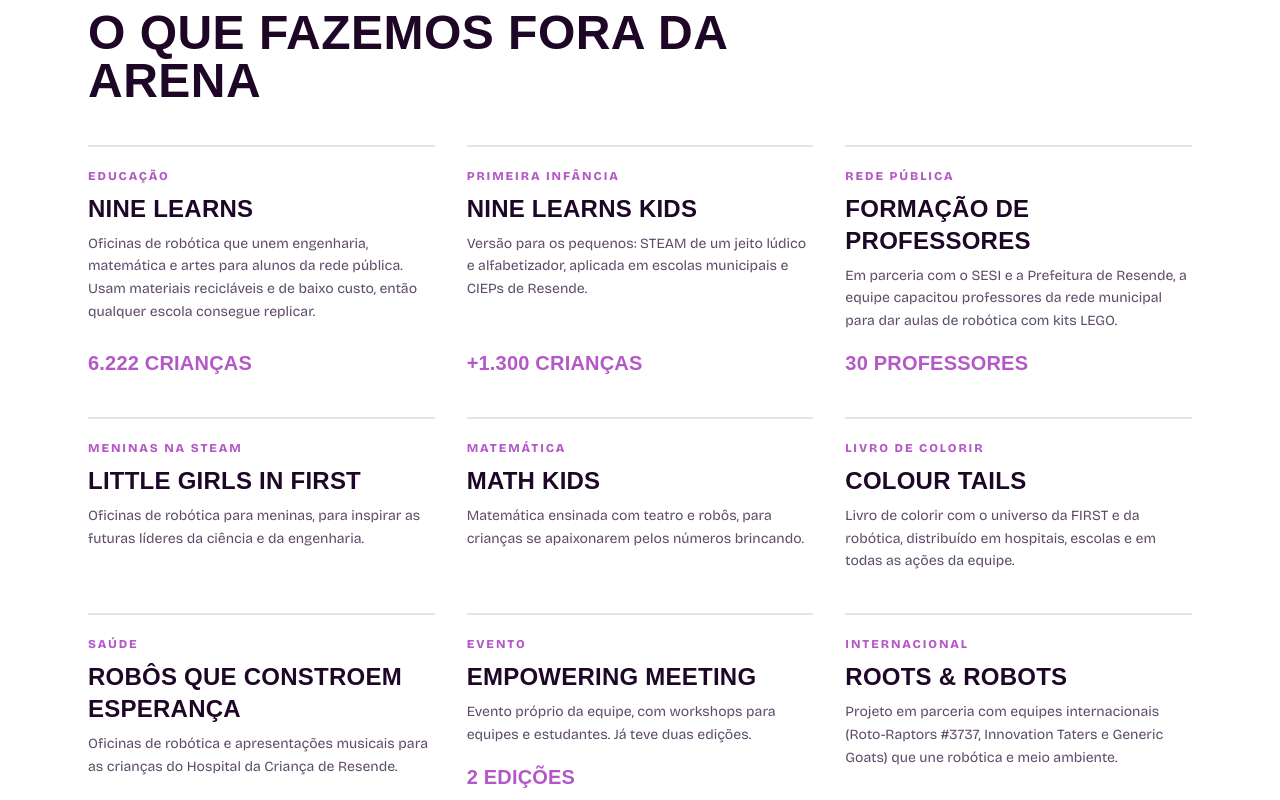
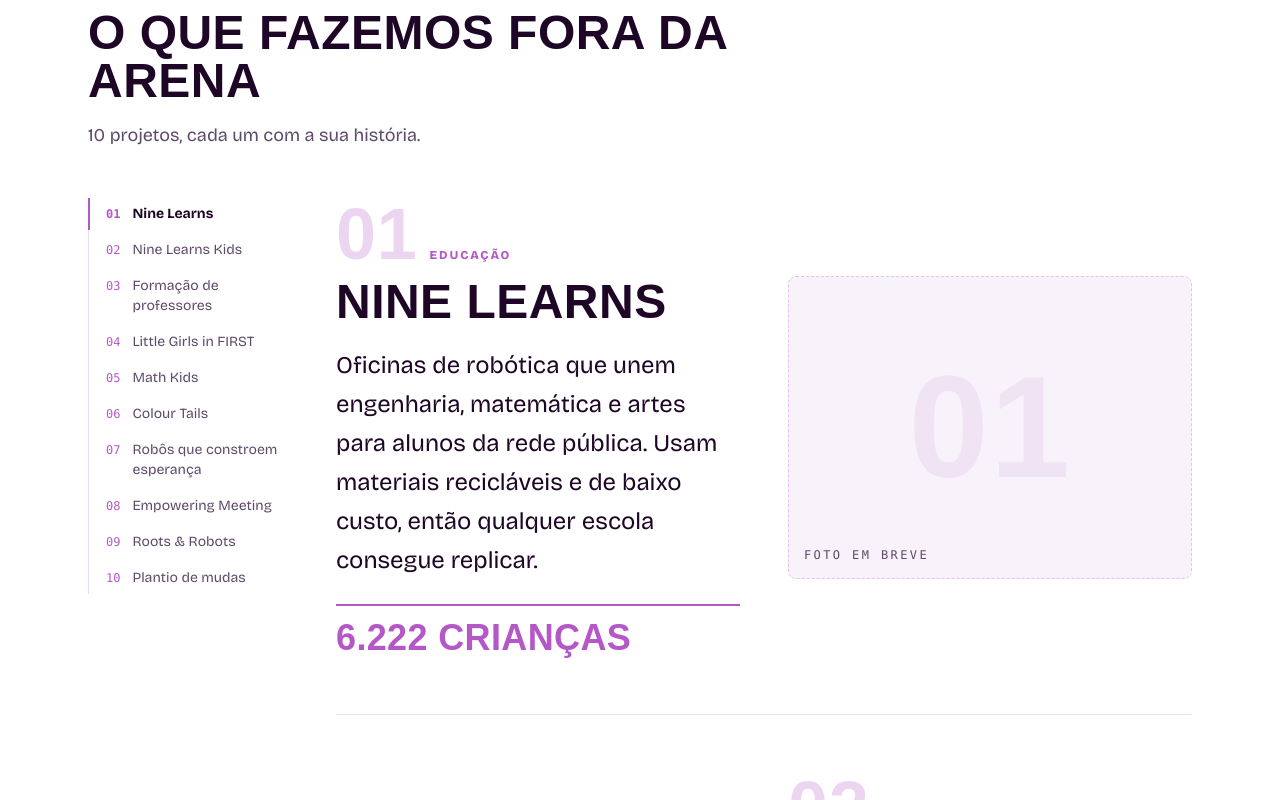
Before and after one commit to c4mpos-dev/site-nine-tails-9219, a Next.js app: page /impact in a window 1280 px wide. Shown: the part 700-1500 px from the top of the page. Built offline with nearby package versions, Linux system fonts and the light colour scheme; a web font is replaced by a local one.

Commit message:
feat: give each impact project its own chapter with a photo slot

```diff
--- a/src/app/impact/page.tsx
+++ b/src/app/impact/page.tsx
@@ -2,10 +2,10 @@ import type { Metadata } from "next";
 import { Container } from "@/components/ui/Container";
 import { PageHero } from "@/components/layout/PageHero";
 import { SectionHeading } from "@/components/ui/SectionHeading";
-import { RevealGroup, RevealItem } from "@/components/ui/Reveal";
 import { Counter } from "@/components/ui/Counter";
 import { Photo } from "@/components/ui/Photo";
 import { NineLearnsFox } from "@/components/impact/NineLearnsFox";
+import { ProjectChapters } from "@/components/impact/ProjectChapters";
 import { communityActions, coopertition, foundedTeams, projects, reach, schools } from "@/content/impact";
 
 export const metadata: Metadata = {
@@ -44,17 +44,10 @@ export default function ImpactPage() {
 
       {/* Projetos */}
       <Container className="py-14">
-        <SectionHeading kicker="Projetos" title="O que fazemos fora da arena" />
-        <RevealGroup className="mt-10 grid gap-x-8 gap-y-10 sm:grid-cols-2 lg:grid-cols-3">
-          {projects.map((p) => (
-            <RevealItem key={p.name} className="flex flex-col border-t-2 border-line pt-5">
-              <p className="kicker">{p.tag}</p>
-              <h3 className="heading mt-2 text-2xl">{p.name}</h3>
-              <p className="mt-2 flex-1 text-sm leading-relaxed text-muted">{p.description}</p>
-              {p.metric && <p className="heading mt-4 text-xl text-accent">{p.metric}</p>}
-            </RevealItem>
-          ))}
-        </RevealGroup>
+        <SectionHeading kicker="Projetos" title="O que fazemos fora da arena" lead={`${projects.length} projetos, cada um com a sua história.`} />
+        <div className="mt-12">
+          <ProjectChapters projects={projects} />
+        </div>
       </Container>
 
       {/* O estande do Nine Learns nas competições */}
--- /dev/null
+++ b/src/components/impact/ProjectChapters.tsx
@@ -0,0 +1,143 @@
+"use client";
+
+import Image from "next/image";
+import { motion, useInView, useReducedMotion, useScroll, useTransform, type MotionValue } from "motion/react";
+import { useEffect, useRef, useState } from "react";
+import type { Project } from "@/content/impact";
+import { cn } from "@/lib/cn";
+
+const num = (i: number) => String(i + 1).padStart(2, "0");
+
+/** Uma palavra da descrição: acende quando o scroll passa pela parte dela no parágrafo. */
+function Word({ word, progress, range }: { word: string; progress: MotionValue<number>; range: [number, number] }) {
+  const opacity = useTransform(progress, range, [0.18, 1]);
+  return <motion.span style={{ opacity }}>{word} </motion.span>;
+}
+
+/** Descrição que vai do apagado ao escuro, palavra por palavra, conforme a pessoa rola a página. */
+function ScrollText({ text, className }: { text: string; className?: string }) {
+  const ref = useRef<HTMLParagraphElement>(null);
+  const reduce = useReducedMotion();
+  const { scrollYProgress } = useScroll({ target: ref, offset: ["start 85%", "end 55%"] });
+  const words = text.split(" ");
+  if (reduce) return <p ref={ref} className={className}>{text}</p>;
+  return (
+    <p ref={ref} className={className}>
+      <span className="sr-only">{text}</span>
+      <span aria-hidden>
+        {words.map((w, i) => (
+          <Word key={i} word={w} progress={scrollYProgress} range={[i / words.length, (i + 1) / words.length]} />
+        ))}
+      </span>
+    </p>
+  );
+}
+
+const COLS = 6, ROWS = 4;
+/** Ordem embaralhada (fixa) em que os blocos saem da frente da foto. */
+const ORDER = Array.from({ length: COLS * ROWS }, (_, i) => (i * 7 + 3) % (COLS * ROWS));
+
+/** Foto que aparece em blocos, como um tabuleiro abrindo, quando chega na tela. */
+function BlockPhoto({ src, alt, position }: { src: string; alt: string; position?: string }) {
+  const ref = useRef<HTMLDivElement>(null);
+  const inView = useInView(ref, { once: true, margin: "0px 0px -20% 0px" });
+  const reduce = useReducedMotion();
+  return (
+    <div ref={ref} className="relative size-full">
+      <Image src={src} alt={alt} fill quality={90} sizes="(min-width:1024px) 40vw, 100vw" className="object-cover" style={{ objectPosition: position }} />
+      {!reduce && (
+        <div aria-hidden className="absolute inset-0 grid" style={{ gridTemplateColumns: `repeat(${COLS}, 1fr)` }}>
+          {ORDER.map((o, i) => (
+            <motion.span
+              key={i}
+              className="bg-surface"
+              initial={{ opacity: 1 }}
+              animate={inView ? { opacity: 0 } : undefined}
+              transition={{ duration: 0.25, delay: o * 0.035 }}
+            />
+          ))}
+        </div>
+      )}
+    </div>
+  );
+}
+
+/**
+ * Os projetos de impacto, um capítulo para cada: número grande, nome, a descrição acendendo
+ * palavra por palavra e o lugar da foto. Ao lado, um índice fixo marca em qual projeto a pessoa está.
+ */
+export function ProjectChapters({ projects }: { projects: Project[] }) {
+  const [active, setActive] = useState(0);
+  const refs = useRef<(HTMLElement | null)[]>([]);
+
+  useEffect(() => {
+    // o capítulo ativo é o que está passando pelo meio da tela
+    const io = new IntersectionObserver(
+      (entries) => entries.forEach((e) => e.isIntersecting && setActive(Number((e.target as HTMLElement).dataset.i))),
+      { rootMargin: "-45% 0px -50% 0px" },
+    );
+    refs.current.forEach((el) => el && io.observe(el));
+    return () => io.disconnect();
+  }, []);
+
+  return (
+    <div className="grid gap-10 lg:grid-cols-[13rem_1fr]">
+      {/* Índice */}
+      <nav aria-label="Projetos" className="hidden lg:block">
+        <ol className="sticky top-28 space-y-1 border-l border-line">
+          {projects.map((p, i) => (
+            <li key={p.name}>
+              <a
+                href={`#projeto-${i + 1}`}
+                aria-current={i === active ? "true" : undefined}
+                className={cn(
+                  "-ml-px flex gap-3 border-l-2 py-1.5 pl-4 text-sm transition-colors",
+                  i === active ? "border-accent font-bold text-fg" : "border-transparent text-muted hover:text-fg",
+                )}
+              >
+                <span className="font-mono text-xs leading-5 text-accent">{num(i)}</span>
+                {p.name}
+              </a>
+            </li>
+          ))}
+        </ol>
+      </nav>
+
+      <div>
+        {projects.map((p, i) => (
+          <article
+            key={p.name}
+            id={`projeto-${i + 1}`}
+            data-i={i}
+            ref={(el) => {
+              refs.current[i] = el;
+            }}
+            className="grid scroll-mt-24 items-center gap-8 border-t border-line py-14 first:border-0 first:pt-0 md:grid-cols-2 md:gap-12"
+          >
+            <div className={cn(i % 2 === 1 && "md:order-2")}>
+              <p className="flex items-baseline gap-3">
+                <span className="heading text-6xl text-accent/25 sm:text-7xl">{num(i)}</span>
+                <span className="kicker">{p.tag}</span>
+              </p>
+              <h3 className="heading mt-2 text-4xl sm:text-5xl">{p.name}</h3>
+              <ScrollText text={p.description} className="mt-5 text-xl leading-relaxed text-fg sm:text-2xl" />
+              {p.metric && <p className="heading mt-6 border-t-2 border-accent pt-3 text-3xl text-accent sm:text-4xl">{p.metric}</p>}
+            </div>
+
+            {/* Foto do projeto (quando ainda não tem, fica o lugar dela marcado) */}
+            <div className="relative aspect-[4/3] overflow-hidden rounded-lg bg-surface">
+              {p.photo ? (
+                <BlockPhoto src={p.photo} alt={p.photoAlt ?? p.name} position={p.photoPosition} />
+              ) : (
+                <div className="grid size-full place-items-center rounded-lg border border-dashed border-accent/30">
+                  <span aria-hidden className="heading text-[9rem] leading-none text-accent/10">{num(i)}</span>
+                  <span className="absolute bottom-4 left-4 font-mono text-xs uppercase tracking-[0.2em] text-muted">Foto em breve</span>
+                </div>
+              )}
+            </div>
+          </article>
+        ))}
+      </div>
+    </div>
+  );
+}
--- a/src/content/impact.ts
+++ b/src/content/impact.ts
@@ -3,6 +3,10 @@ export type Project = {
   tag: string;
   description: string;
   metric?: string;
+  /** Foto do projeto em /public/team (sem ela, a página mostra o lugar reservado). */
+  photo?: string;
+  photoAlt?: string;
+  photoPosition?: string;
 };
 
 export const projects: Project[] = [
```
